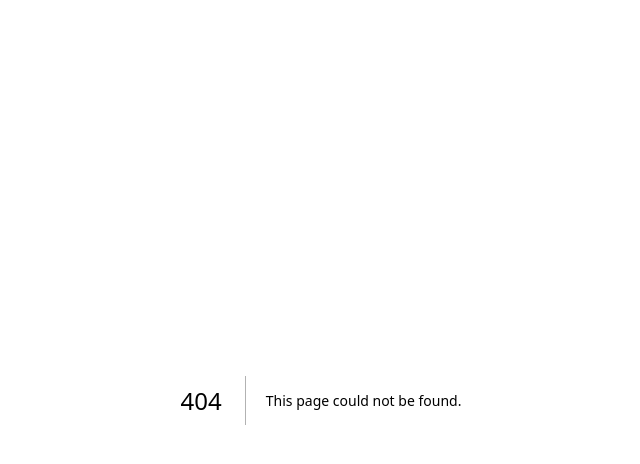
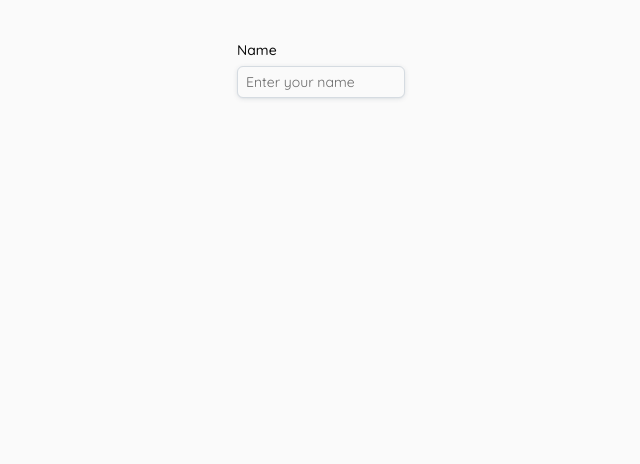
Before and after one commit to Bl3nd/sector23, a Next.js app: page /docs/components/label in a window 1280 px wide. Before the commit this address had no page. Shown: the top 464 px of the page, without its empty margins (319-959 px from the left). Built offline with nearby package versions, Linux system fonts and the light colour scheme.

Commit message:
feat(label): Introduce Label component with styles and documentation
- Added Label component along with its styles using Tailwind CSS.
- Created a documentation page to demonstrate usage of the Label component.

```diff
--- /dev/null
+++ b/app/components/label/index.ts
@@ -0,0 +1 @@
+export { Label } from "./label";
--- /dev/null
+++ b/app/components/label/label.style.ts
@@ -0,0 +1,7 @@
+import { tv } from "tailwind-variants";
+
+const label = tv({
+  base: "text-sm font-medium text-foreground select-none",
+});
+
+export { label };
--- /dev/null
+++ b/app/components/label/label.tsx
@@ -0,0 +1,11 @@
+"use client";
+
+import type { ComponentProps } from "react";
+
+import { label } from "./label.style";
+
+function Label({ className, ...props }: ComponentProps<"label">) {
+  return <label data-slot="label" className={label({ className })} {...props} />;
+}
+
+export { Label };
--- /dev/null
+++ b/app/docs/components/label/page.tsx
@@ -0,0 +1,13 @@
+import { Input } from "@/app/components/input";
+import { Label } from "@/app/components/label";
+
+export default function LabelPage() {
+  return (
+    <div className="flex flex-col items-center justify-center py-10">
+      <Label className="flex flex-col items-start gap-1.5">
+        Name
+        <Input placeholder="Enter your name" />
+      </Label>
+    </div>
+  );
+}
```
